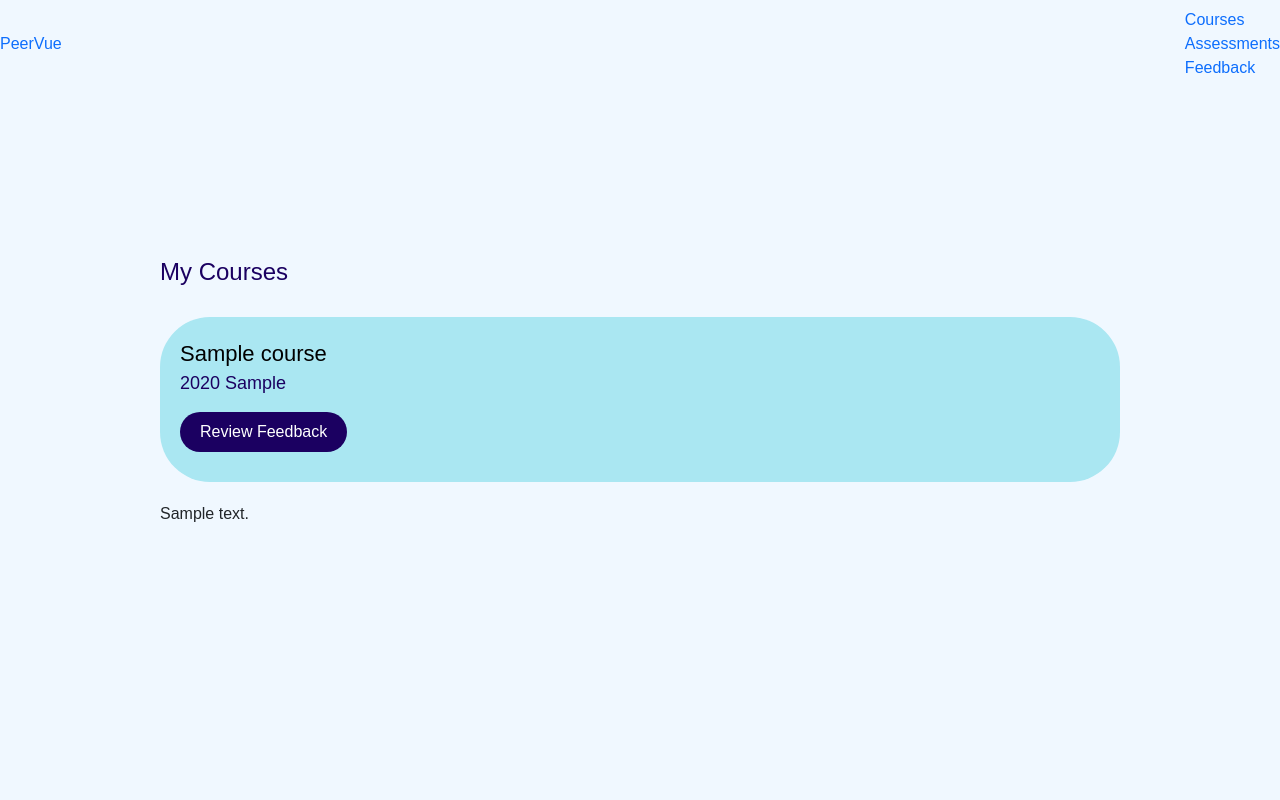
After one commit to CSCI3356-Spring2025/The-Git-Commits, a Django app: template assessments/templates/assessments/professor_feedback_courses.html in a window 1280 px wide. The commit adds this page. Run offline with Django 5.2, Linux system fonts and the light colour scheme; tables that the repository leaves empty hold one stand-in row (values such as "Sample post"); the template is opened without the code that fills it: values that come from a table or form of the project are taken from there, most other values are stand-ins (such as "Sample title", 1, 10 or a date in 2020).

Commit message:
adding professor feedback flow

```diff
--- /dev/null
+++ b/assessments/templates/assessments/professor_feedback_courses.html
@@ -0,0 +1,176 @@
+{% extends "base.html" %}
+
+{% block title %}
+  <title>Course List</title>
+{% endblock %}
+
+{% block head_content %}
+    <style>
+      a,
+      button,
+      input,
+      select,
+      h1,
+      h2,
+      h3,
+      h4,
+      h5,
+      * {
+        box-sizing: border-box;
+        margin: 0;
+        padding: 0;
+        border: none;
+        text-decoration: none;
+        background: none;
+        -webkit-font-smoothing: antialiased;
+      }
+
+      menu, ol, ul {
+        list-style-type: none;
+        margin: 0;
+        padding: 0;
+      }
+
+      body {
+        font-family: "KoHo", Arial, sans-serif;
+        margin: 0;
+        padding: 0;
+        background: #F0F8FF;
+      }
+
+      .course-list-container {
+        max-width: 1000px;
+        margin: 170px auto 50px;
+        padding: 0 20px;
+      }
+
+      .course-list-title {
+        margin-bottom: 30px;
+        font-family: "KoHo", sans-serif;
+        font-size: 24px;
+        font-weight: 500;
+        color: #1b0061;
+      }
+
+      .course-item {
+        background: #aae7f2;
+        border-radius: 50px;
+        padding: 20px;
+        margin-bottom: 20px;
+        position: relative;
+      }
+
+      .course-header {
+        display: flex;
+        justify-content: space-between;
+        align-items: center;
+        margin-bottom: 15px;
+      }
+
+      .course-name {
+        color: #000000;
+        text-align: left;
+        font-size: 22px;
+        font-weight: 500;
+      }
+
+      .course-year {
+        color: #1b0061;
+        font-size: 18px;
+      }
+
+      .course-buttons {
+        display: flex;
+        gap: 15px;
+        justify-content: flex-end;
+      }
+
+      .create-assessment-btn {
+        background: #1b0061;
+        border-radius: 50px;
+        padding: 10px 20px;
+        color: #ffffff;
+        text-decoration: none;
+        font-size: 16px;
+        margin-top: 10px;
+        display: inline-block;
+      }
+
+      .assessment-list {
+        background: #dcf4f9;
+        border-radius: 25px;
+        padding: 15px;
+        margin-top: 10px;
+      }
+
+      .assessment-link {
+        display: inline-block;
+        background: #1b0061;
+        border-radius: 50px;
+        padding: 8px 20px;
+        margin-bottom: 10px;
+        margin-right: 10px;
+        font-family: "KoHo", sans-serif;
+        font-size: 16px;
+        font-weight: 400;
+        color: #ffffff;
+        text-decoration: none;
+        transition: background-color 0.3s;
+      }
+
+      .assessment-link:hover {
+        background: #2a0090;
+      }
+
+      .no-assessments {
+        font-style: italic;
+        color: #555;
+        text-align: center;
+        padding: 10px;
+      }
+
+      .no-courses {
+        background: #dcf4f9;
+        border-radius: 50px;
+        padding: 20px;
+        text-align: center;
+        font-size: 18px;
+        color: #1b0061;
+      }
+
+    </style>
+{% endblock %}
+
+{% block content %}
+
+<div class="course-list-container">
+  <h2 class="course-list-title">My Courses</h2>
+
+  <div class="course-list">
+    {% if courses %}
+      {% for course in courses %}
+      <div class="course-list">
+        <div class="course-item">
+          <div class="course-header">
+            <div>
+              <div class="course-name">{{ course.name }}</div>
+              <div class="course-year">{{ course.year }} {{ course.semester }}</div>
+            </div>
+          </div>
+          <a href="{% url 'landing:professor_feedback_assessments' course.pk %}" class="assessment-link">Review Feedback</a>
+        </div>
+      </div>
+
+      {% endfor %}
+    {% else %}
+      <div class="no-courses">
+        You are not currently enrolled in any courses.
+      </div>
+    {% endif %}
+  </div>
+
+  {% if success_message %}
+  <div class="success-message">{{ success_message }}</div>
+{% endif %}
+
+{% endblock %}
--- a/assessments/urls.py
+++ b/assessments/urls.py
@@ -11,13 +11,16 @@
     # Why is some of this here when there's already a courses view in the landing app?
     # Most of it tries to render a template that doesn't exist, or one that's
     # already in the landing app
-    path('professor/courses/', views.ProfessorCoursesView.as_view(), name='professor_courses'),
-    # path('professor/courses/<int:course_id>/assessments/', views.ProfessorAssessmentsView.as_view(), name='professor_assessments'),
-    path('professor/courses/<int:course_id>/assessments/<int:assessment_id>/teams/', views.ProfessorTeamsView.as_view(), name='professor_teams'),
-    # path('professor/courses/<int:course_id>/assessments/<int:assessment_id>/teams/<int:team_id>/feedback/', views.ProfessorTeamFeedbackView.as_view(), name='professor_team_feedback'),
-    path('student/courses/', views.StudentCourseListView.as_view(), name='student_courses'),
-    #path('student/courses/<int:course_id>/assessments/', views.StudentAssessmentsView.as_view(), name='student_assessments'),
-    path('student/courses/<int:course_id>/assessments/<int:assessment_id>/feedback/', views.StudentFeedbackView.as_view(), name='student_feedback'),
 
     path('course/<int:course_id>/assessments/', views.CourseAssessmentsView.as_view(), name='student_course_assessment_list'),
 ]
+
+"""
+    path('professor/courses/', views.ProfessorFeedbackCoursesView.as_view(), name='professor_courses'),
+    path('professor/courses/<int:course_id>/assessments/', views.ProfessorAssessmentsView.as_view(), name='professor_assessments'),
+    path('professor/courses/<int:course_id>/assessments/<int:assessment_id>/teams/', views.ProfessorFeedbackTeamsView.as_view(), name='professor_teams'),
+    path('professor/courses/<int:course_id>/assessments/<int:assessment_id>/teams/<int:team_id>/feedback/', views.ProfessorIndividualFeedbackView.as_view(), name='professor_team_feedback'),
+    path('student/courses/', views.StudentCoursesView.as_view(), name='student_courses'),
+    path('student/courses/<int:course_id>/assessments/', views.StudentAssessmentsView.as_view(), name='student_assessments'),
+    path('student/courses/<int:course_id>/assessments/<int:assessment_id>/feedback/', views.StudentFeedbackView.as_view(), name='student_feedback'),
+"""
--- a/landing/templates/landing/professor_dashboard.html
+++ b/landing/templates/landing/professor_dashboard.html
@@ -187,7 +187,7 @@
             <div class="section-title">Feedback</div>
             <div class="section-content">
               <a
-                href="{% url 'assessments:professor_courses' %}"
+                href="{% url 'landing:professor_feedback_courses' %}"
                 class="section-text"
                 >Review Feedback</a>
             </div>
--- a/landing/templates/landing/student_dashboard.html
+++ b/landing/templates/landing/student_dashboard.html
@@ -188,7 +188,7 @@
             <div class="section-title">Feedback</div>
             <div class="section-content">
               <a
-                href="{% url 'assessments:student_courses' %}"
+                href="{% url 'landing:student_courses' %}"
                 class="section-text"
                 >View Feedback</a
               >
--- a/landing/urls.py
+++ b/landing/urls.py
@@ -1,6 +1,6 @@
 from django.urls import path
 from . import views
-from assessments.views import ProfessorCoursesView, StudentCourseListView, ProfessorAssessmentsView, ProfessorTeamsView, ProfessorTeamFeedbackView, StudentFeedbackView
+from assessments.views import ProfessorFeedbackCoursesView, StudentCourseListView, ProfessorFeedbackAssessmentsView, ProfessorFeedbackTeamsView, ProfessorIndividualFeedbackView, StudentAssessmentView, StudentFeedbackView
 
 app_name = "landing"
 
@@ -11,13 +11,12 @@
     path('course_creation/', views.CreateCourseView.as_view(), name='course_creation'),
     path('courses/', views.CourseListView.as_view(), name='course_list'),
 
-    path('professor/courses/', ProfessorCoursesView.as_view(), name='professor_courses'),
-    # path('professor/courses/<int:course_id>/assessments/', ProfessorAssessmentsView.as_view(), name='professor_assessments'),
-    path('professor/courses/<int:course_id>/assessments/<int:assessment_id>/teams/', ProfessorTeamsView.as_view(), name='professor_teams'),
-    path('professor/courses/<int:course_id>/assessments/<int:assessment_id>/teams/<int:team_id>/students/<int:student_id>/feedback/', ProfessorTeamFeedbackView.as_view(), name='professor_team_feedback'),
+    path('professor/feedback/', ProfessorFeedbackCoursesView.as_view(), name='professor_feedback_courses'),
+    path('professor/feedback/<int:course_id>/', ProfessorFeedbackAssessmentsView.as_view(), name='professor_feedback_assessments'),
+    path('professor/feedback/<int:course_id>/<int:assessment_id>/', ProfessorFeedbackTeamsView.as_view(), name='professor_feedback_teams'),
+    path('professor/feedback/<int:course_id>/<int:assessment_id>/<int:team_id>/feedback/', ProfessorIndividualFeedbackView.as_view(), name='professor_feedback_individual'),
 
-    #path('student/courses/', StudentCoursesView.as_view(), name='student_courses'),
-    #path('student/courses/<int:course_id>/assessments/', StudentAssessmentsView.as_view(), name='student_assessments'),
     path('student/courses/', StudentCourseListView.as_view(), name='student_courses'),
+    path('student/courses/<int:course_id>/assessments/', StudentAssessmentView.as_view(), name='student_assessments'),
     path('student/courses/<int:course_id>/assessments/<int:assessment_id>/feedback/', StudentFeedbackView.as_view(), name='student_feedback'),
 ]
--- a/templates/base.html
+++ b/templates/base.html
@@ -32,11 +32,11 @@
             <div class="nav-text">Assessments</div>
           </a>
           {% if user_role == 'admin' %}
-            <a href="{% url 'assessments:professor_courses' %}" class="nav-btn">
+            <a href="{% url 'landing:professor_feedback_courses' %}" class="nav-btn">
               <div class="nav-text">Feedback</div>
             </a>
           {% else %}
-            <a href="{% url 'assessments:student_courses' %}" class="nav-btn">
+            <a href="{% url 'landing:student_courses' %}" class="nav-btn">
               <div class="nav-text">Feedback</div>
             </a>
           {% endif %}
```
Also changed, not shown: assessments/templates/assessments/professor_feedback_assessments.html (added, +122 -0 lines), assessments/templates/assessments/professor_feedback_individual.html (added, +173 -0 lines), assessments/templates/assessments/professor_feedback_teams.html (added, +173 -0 lines), assessments/views.py (+14 -10 lines), assessments/templates/assessments/assessment_creation.html (renamed from assessments/templates/assessment_creation.html), assessments/templates/assessments/student_assessment.html (renamed from assessments/templates/student_assessment.html), assessments/templates/assessments/student_assessment_list.html (renamed from assessments/templates/student_assessment_list.html).
